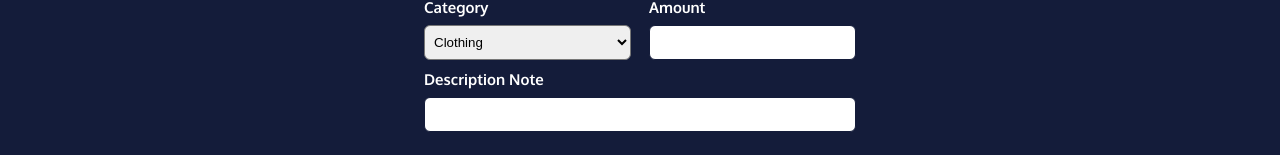
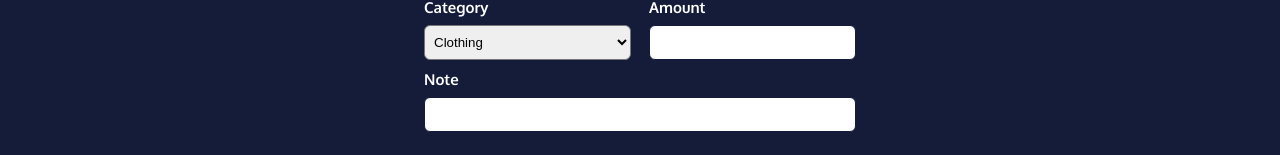
Before and after one commit to E-D-Richard/budget-tracker-webbapp, a React (Create React App) app: page / in a window 1280 px wide. Both pictures are taken after a click on the button 640 px from the left and 739 px from the top of the page. Shown: the part 546-701 px from the top of the page. Built offline with nearby package versions, Linux system fonts and the light colour scheme.

Commit message:
rename optionalNote to note

```diff
--- a/src/components/footer/NewTransForm.js
+++ b/src/components/footer/NewTransForm.js
@@ -90,7 +90,7 @@ const NewTransForm = ({ isExpanded }) => {
       </div>
 
       <div className="new-trans-desc">
-        <label htmlFor="note">Description Note</label>
+        <label htmlFor="note">Note</label>
         <input
           id="description"
           value={note}
```
